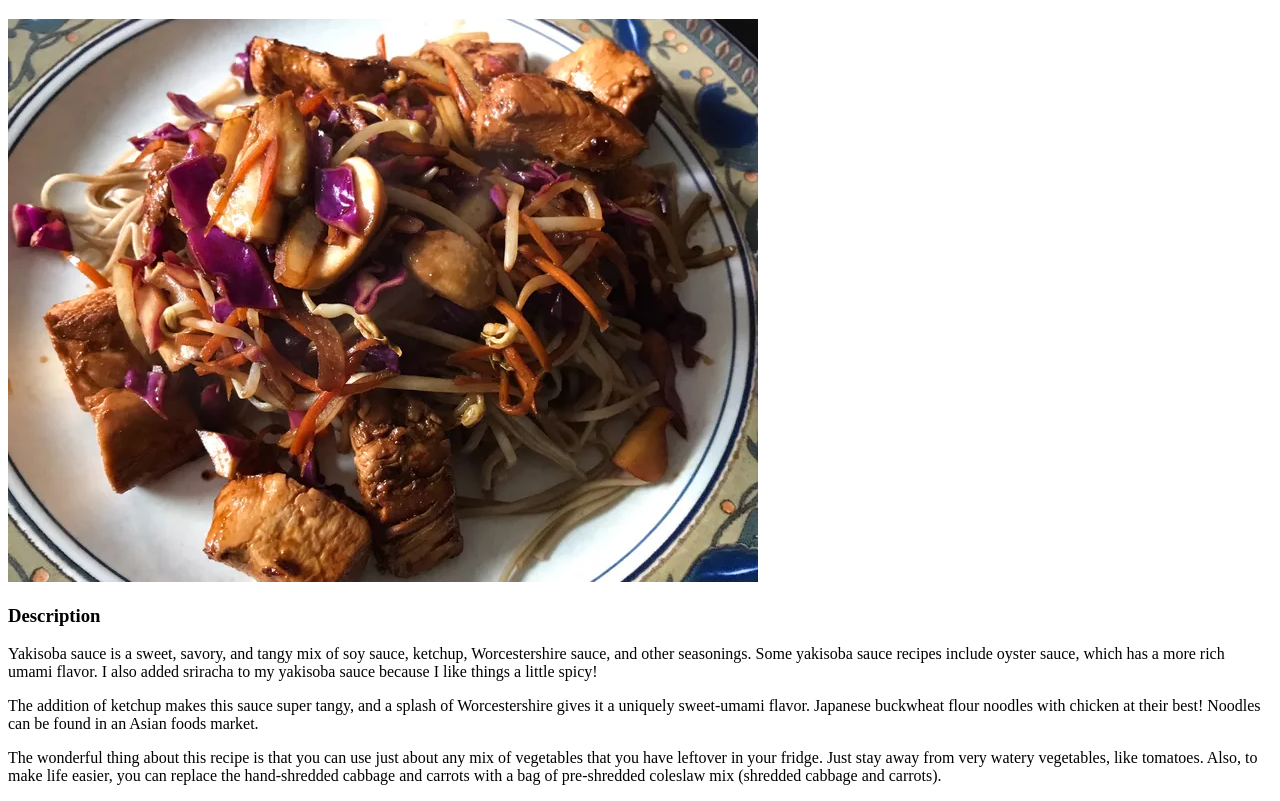
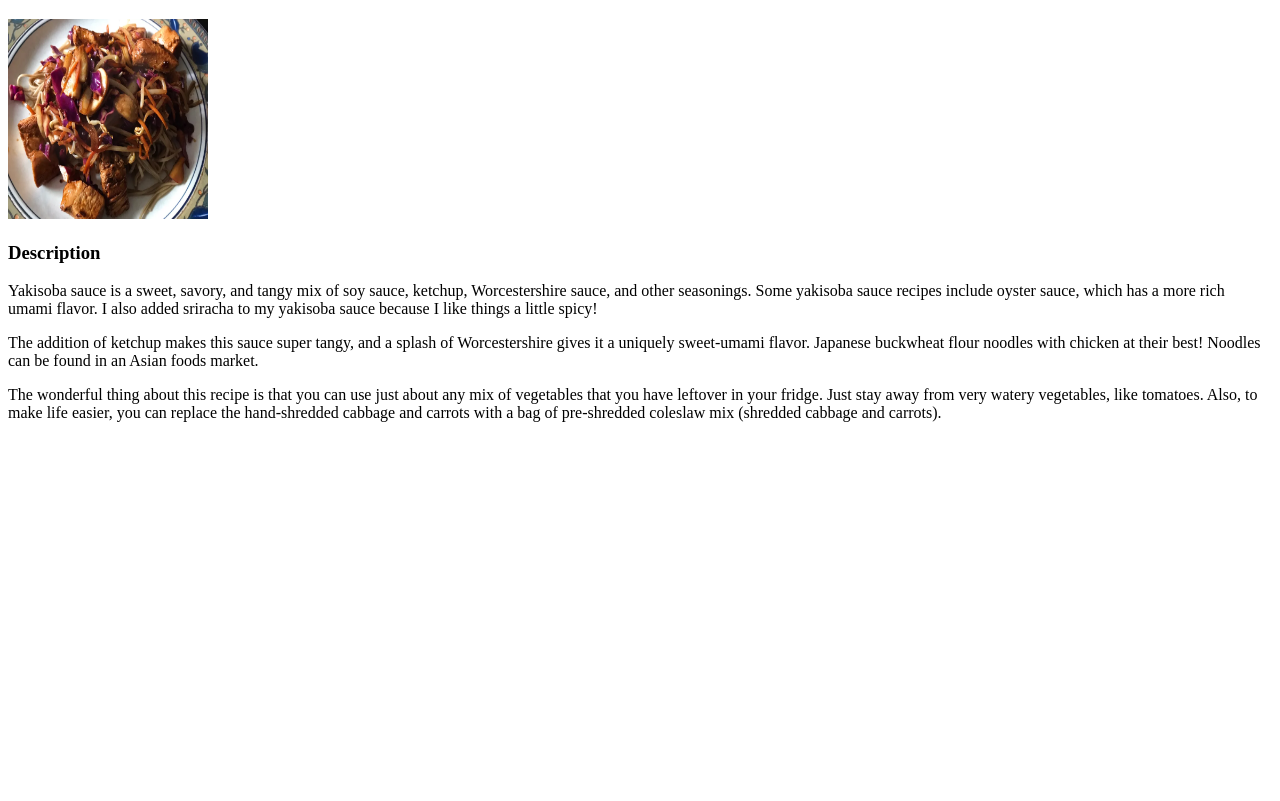
Before and after one commit to allen-shane/odin-recipes, a plain HTML site: page recipes/yakisoba-chicken.html in a window 1280 px wide. Shown: the part 61-862 px from the top of the page. After the commit the page ends 800 px from the top, so only its background shows below. Drawn offline with Linux system fonts and the light colour scheme.

Commit message:
Resized image width and height Made image smaller to fit recipe in the page without scrolling.

```diff
--- a/recipes/yakisoba-chicken.html
+++ b/recipes/yakisoba-chicken.html
@@ -7,7 +7,7 @@
 </head>
 <body>
     <h1>Yakisoba Chicken</h1>
-    <img src="../images/yakisoba-chicken.jpg" alt = "Photo of a plate of yakisoba chicken">
+    <img src="../images/yakisoba-chicken.jpg" alt = "Photo of a plate of yakisoba chicken" height="200" width="200">
     <h3>Description</h3>
     <p>Yakisoba sauce is a sweet, savory, and tangy mix of soy sauce, ketchup, Worcestershire sauce, and other seasonings.
         Some yakisoba sauce recipes include oyster sauce, which has a more rich umami flavor.
```
